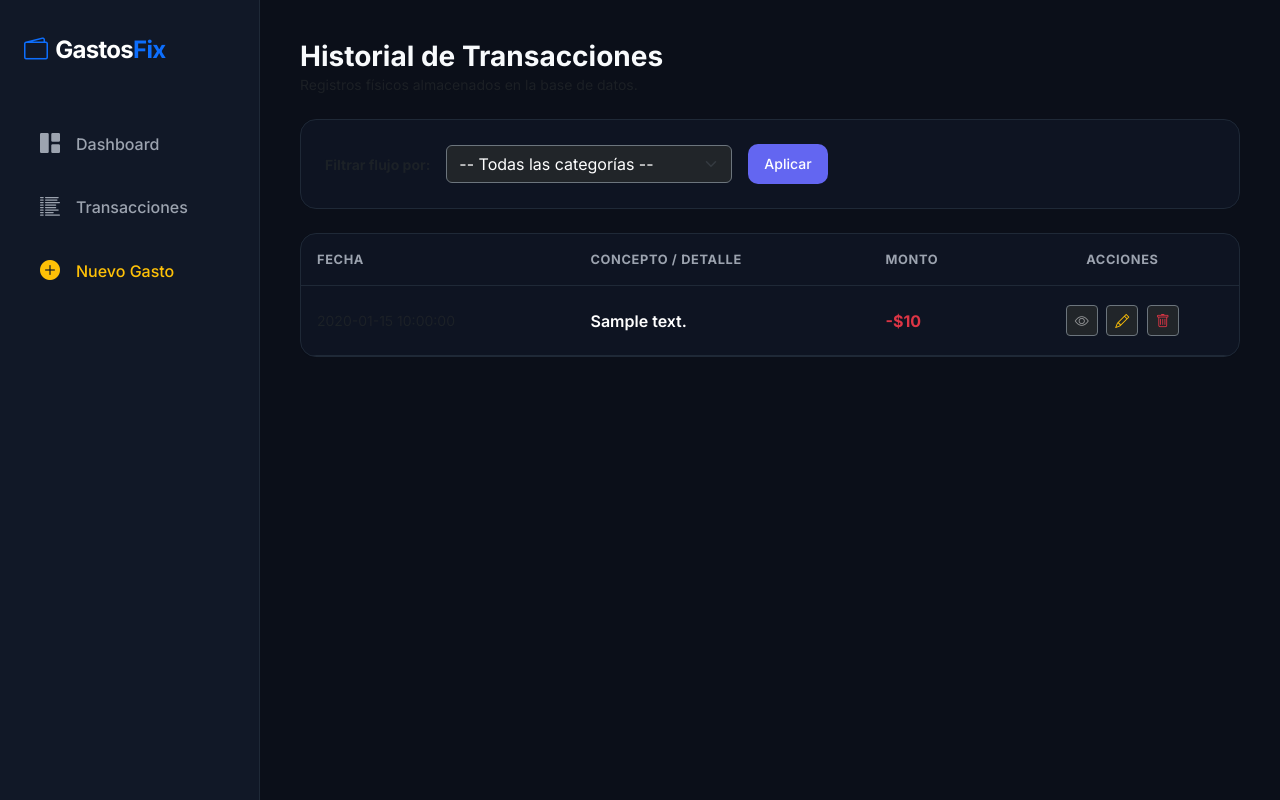
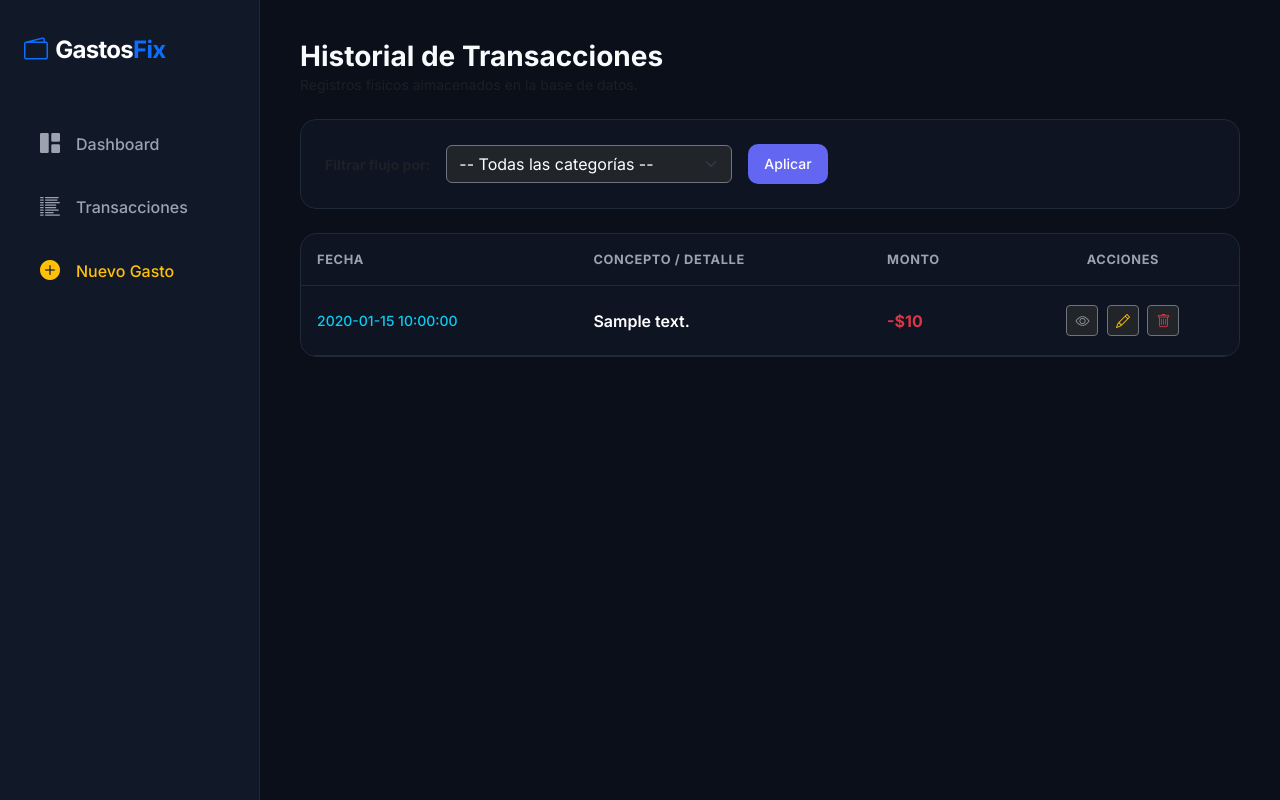
Before and after one commit to Shadow-Rider-12/GastosFix, a Flask app: template templates/lista.html in a window 1280 px wide. Run offline with Flask 3, Linux system fonts and the light colour scheme; the template is opened without the code that fills it: most values are stand-ins (such as "Sample title", 1, 10 or a date in 2020).

Commit message:
cambios en el color de la fecha

```diff
--- a/templates/lista.html
+++ b/templates/lista.html
@@ -42,7 +42,7 @@
         <tbody>
             {% for g in gastos %}
             <tr>
-                <td class="text-muted small">{{ g.fecha }}</td>
+                <td class="text-info fw-medium small">{{ g.fecha }}</td>
                 <td class="fw-semibold text-white">{{ g.descripcion }}</td>
                 <td class="text-danger fw-bold">-${{ "{:,.0f}".format(g.monto) }}</td>
                 <td class="text-center">
```
